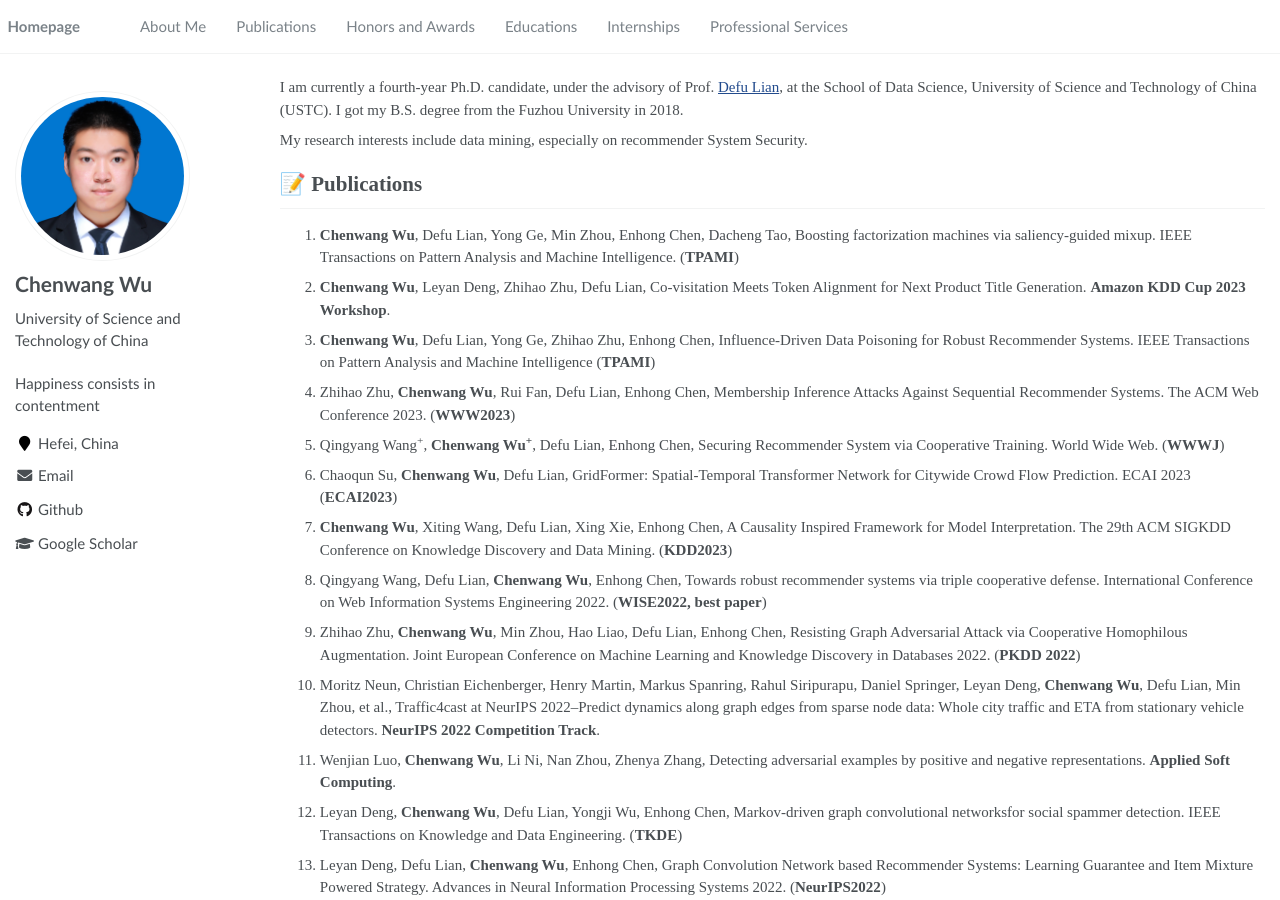
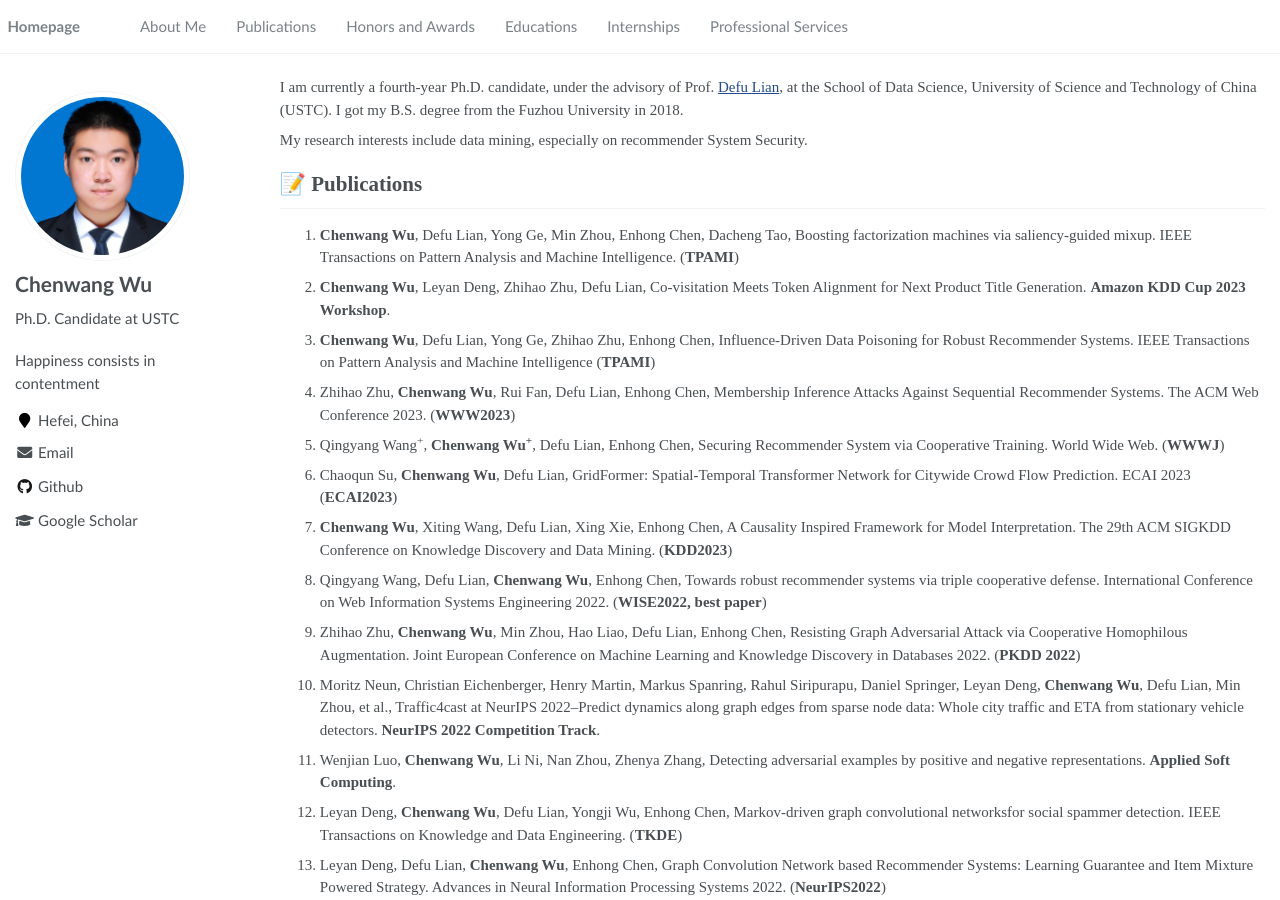
Before and after one commit to Daftstone/Daftstone.github.io, a Jekyll site: the page built from _pages/about.md, in a window 1280 px wide and 900 px high. Built offline with Jekyll 4.4.1, drawn with Linux system fonts in a browser that asks for light colours.

Commit message:
Update _config.yml

```diff
--- a/_config.yml
+++ b/_config.yml
@@ -23,7 +23,7 @@ baidu_site_verification  :  # get baidu_site_verification from https://ziyuan.ba
 author:
   name             : "Chenwang Wu"
   avatar           : "images/wcw.JPG"
-  bio              : "University of Science and Technology of China"
+  bio              : "Ph.D. Candidate at USTC"
   location         : "Hefei, China"
   employer         :
   pubmed           :
```
